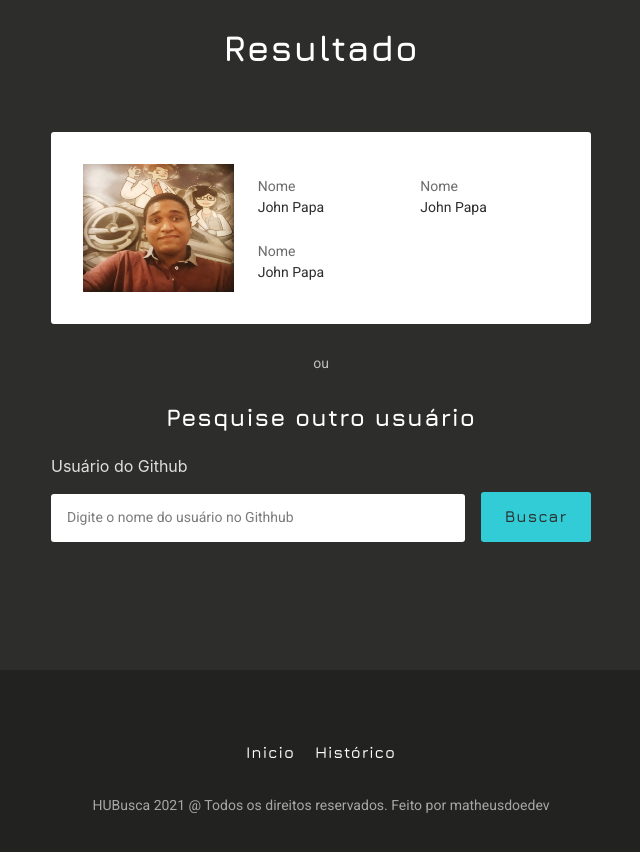
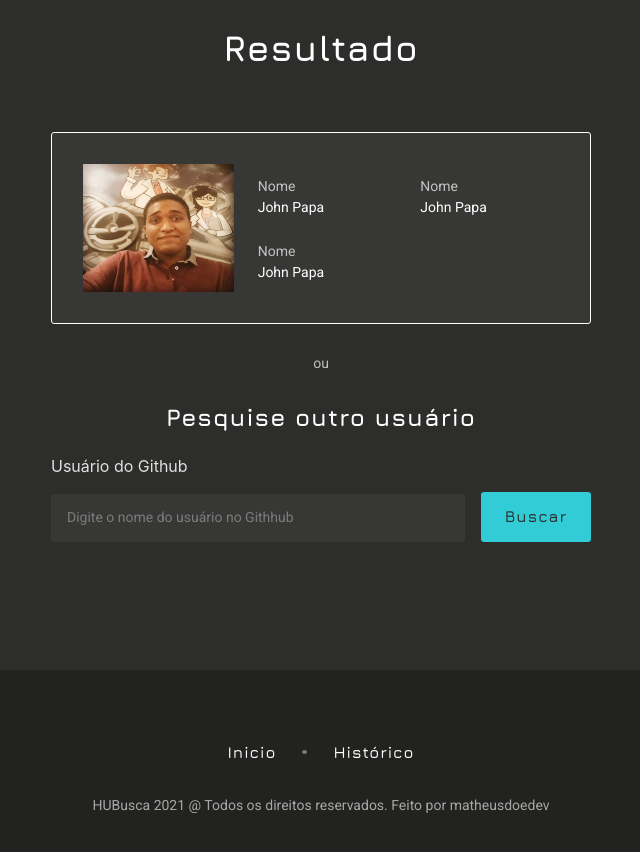
Before and after one commit to matheusdoedev/hubusca, a Next.js app: page / in a window 1280 px wide. Shown: the part 900-1752 px from the top of the page, without its empty margins (319-959 px from the left). Built offline with nearby package versions, Linux system fonts and the light colour scheme.

Commit message:
:recycle: refactor: minor improvements on all components

```diff
--- a/src/components/Brand/Brand.tsx
+++ b/src/components/Brand/Brand.tsx
@@ -1,10 +1,11 @@
 import Link from "next/link";
-import Image from "next/image";
+
+import * as B from "./Brand.styles";
 
 export default function Brand() {
   return (
     <Link href="/">
-      <Image
+      <B.BrandBlock
         src="/assets/brand.svg"
         alt="HUBusca"
         title="HUBusca"
--- a/src/components/Button/Button.tsx
+++ b/src/components/Button/Button.tsx
@@ -2,8 +2,12 @@ import * as B from "./Button.styles";
 
 import { IButtonData } from "./Button.interface";
 
-const Button: React.FC<IButtonData> = ({ content }) => {
-  return <B.ButtonBlock title={content}>{content}</B.ButtonBlock>;
+const Button: React.FC<IButtonData> = ({ content, ...props }) => {
+  return (
+    <B.ButtonBlock title={content} {...props}>
+      {content}
+    </B.ButtonBlock>
+  );
 };
 
 export default Button;
--- a/src/components/CardUser/CardUser.styles.ts
+++ b/src/components/CardUser/CardUser.styles.ts
@@ -3,19 +3,21 @@ import styled from "styled-components";
 import { colors } from "../../styles/settings/colors";
 
 export const CardUserBlock = styled.article`
-  background: white;
+  background: ${colors.secondary2};
   border-radius: 3px;
   width: 100%;
-  padding: calc(var(--gap-md) - 3px);
-  border: 3px solid white;
+  padding: calc(var(--gap-md) - 1px);
+  border: 1px solid white;
+  transition: 0.3s;
 
   display: grid;
   grid-template-columns: 1fr 2fr;
   column-gap: var(--gap-sm);
 
   &:hover {
-    border: 3px solid ${colors.primary};
+    border: 1px solid ${colors.primary};
     cursor: pointer;
+    transition: 0.3s;
   }
 `;
 
@@ -29,10 +31,10 @@ export const CardUserContent = styled.section`
 export const CardUserContentInfo = styled.div``;
 
 export const CardUserContentInfoSpan = styled.span`
-  color: ${colors.secondary};
+  color: white;
   opacity: 0.7;
 `;
 
 export const CardUserContentInfoContent = styled.p`
-  color: ${colors.secondary};
+  color: white;
 `;
--- a/src/components/CardUser/CardUser.tsx
+++ b/src/components/CardUser/CardUser.tsx
@@ -1,9 +1,11 @@
 import Image from "next/image";
+import Link from "next/link";
 
 import * as C from "./CardUser.styles";
 
 const CardUser = () => {
   return (
+    <Link href="/user/1">
       <C.CardUserBlock>
         <Image
           src="/assets/card-resultado-img.jpg"
@@ -16,18 +18,25 @@ const CardUser = () => {
         <C.CardUserContent>
           <C.CardUserContentInfo>
             <C.CardUserContentInfoSpan>Nome</C.CardUserContentInfoSpan>
-          <C.CardUserContentInfoContent>John Papa</C.CardUserContentInfoContent>
+            <C.CardUserContentInfoContent>
+              John Papa
+            </C.CardUserContentInfoContent>
           </C.CardUserContentInfo>
           <C.CardUserContentInfo>
             <C.CardUserContentInfoSpan>Nome</C.CardUserContentInfoSpan>
-          <C.CardUserContentInfoContent>John Papa</C.CardUserContentInfoContent>
+            <C.CardUserContentInfoContent>
+              John Papa
+            </C.CardUserContentInfoContent>
           </C.CardUserContentInfo>
           <C.CardUserContentInfo>
             <C.CardUserContentInfoSpan>Nome</C.CardUserContentInfoSpan>
-          <C.CardUserContentInfoContent>John Papa</C.CardUserContentInfoContent>
+            <C.CardUserContentInfoContent>
+              John Papa
+            </C.CardUserContentInfoContent>
           </C.CardUserContentInfo>
         </C.CardUserContent>
       </C.CardUserBlock>
+    </Link>
   );
 };
 
--- a/src/components/Footer/Footer.styles.ts
+++ b/src/components/Footer/Footer.styles.ts
@@ -16,6 +16,23 @@ export const FooterNavMenu = styled.ul`
   justify-content: center;
 `;
 
+export const FooterNavItem = styled.li`
+  display: flex;
+  align-items: center;
+
+  &:not(:last-child):after {
+    content: "";
+    display: inline-block;
+    width: 5px;
+    height: 4px;
+    border-radius: 50%;
+    background: white;
+    opacity: 0.4;
+    margin-left: var(--gap-xs);
+    margin-right: var(--gap-xs);
+  }
+`;
+
 export const FooterNavLink = styled.a`
   color: white;
   transition: 0.3s;
@@ -26,23 +43,6 @@ export const FooterNavLink = styled.a`
     color: ${colors.primary};
     transition: 0.3s;
   }
-
-  /* &:after {
-    content: "";
-    display: inline-block;
-    width: 5px;
-    height: 4px;
-    border-radius: 50%;
-    background: white;
-    opacity: 0.4;
-    margin-left: var(--gap-xs);
-  }
-
-  & ~ & {
-    &:after {
-      display: none;
-    }
-  } */
 `;
 
 export const FooterCopy = styled.p`
--- a/src/components/Footer/Footer.tsx
+++ b/src/components/Footer/Footer.tsx
@@ -2,6 +2,7 @@ import Link from "next/link";
 import { Container, Row } from "react-bootstrap";
 
 import * as F from "./Footer.styles";
+
 import withData from "./Footer.withData";
 
 function Footer({ navLinks }) {
@@ -12,11 +13,11 @@ function Footer({ navLinks }) {
           <F.FooterNav className="col-xs-12">
             <F.FooterNavMenu>
               {navLinks.map(({ path, label }, index) => (
-                <li key={index} title={label}>
+                <F.FooterNavItem key={index} title={label}>
                   <Link href={path}>
                     <F.FooterNavLink title={label}>{label}</F.FooterNavLink>
                   </Link>
-                </li>
+                </F.FooterNavItem>
               ))}
             </F.FooterNavMenu>
           </F.FooterNav>
--- a/src/components/Input/Input.styles.ts
+++ b/src/components/Input/Input.styles.ts
@@ -1,4 +1,5 @@
 import styled from "styled-components";
+
 import { colors } from "../../styles/settings/colors";
 
 export const InputBlock = styled.div`
@@ -15,7 +16,8 @@ export const InputLabel = styled.label`
 
 export const InputField = styled.input`
   padding: var(--gap-xs);
-  color: ${colors.secondary};
+  background: ${colors.secondary2};
+  color: white;
   width: 100%;
   border: none;
   border-radius: 3px;
--- a/src/components/Resultado/Resultado.tsx
+++ b/src/components/Resultado/Resultado.tsx
@@ -1,4 +1,3 @@
-import Link from "next/link";
 import { Container, Row, Col } from "react-bootstrap";
 
 import CardUser from "../CardUser/CardUser";
```
Lines whose indentation alone changed are shown as unchanged.
